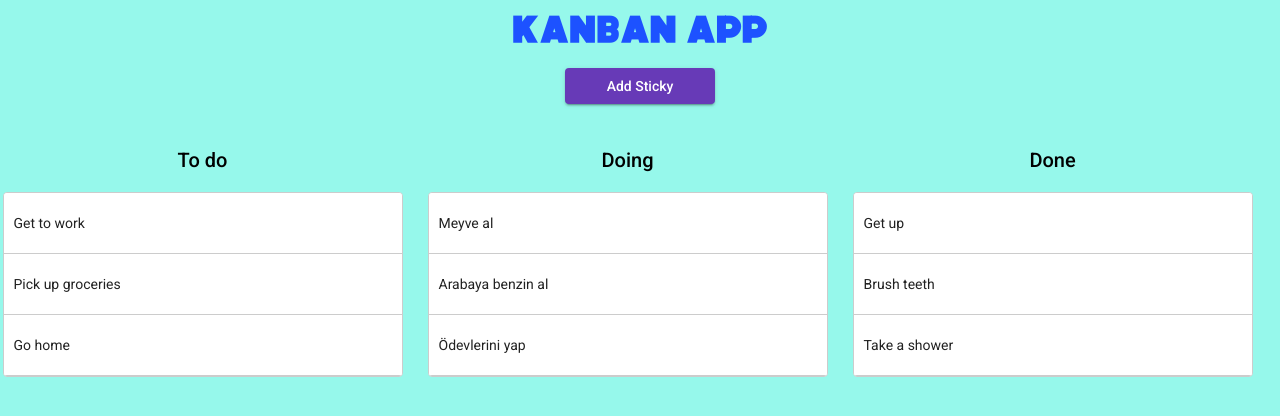
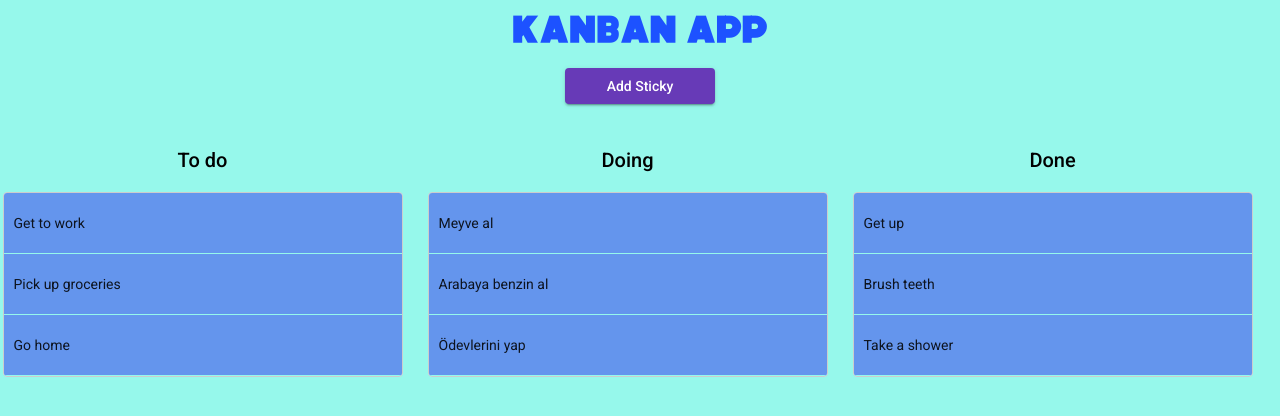
Before and after one commit to asimkaya/KanbanApp, an Angular app: page / in a window 1280 px wide. Shown: the top 416 px of the page. Built offline with nearby package versions, Linux system fonts and the light colour scheme.

Commit message:
background color changed

```diff
--- a/src/app/kanban/kanban.component.scss
+++ b/src/app/kanban/kanban.component.scss
@@ -27,7 +27,7 @@ main {
         }
         .example-box {
             padding: 20px 10px;
-            border-bottom: solid 1px #ccc;
+            border-bottom: solid 1px rgb(150, 248, 235);
             color: rgba(0, 0, 0, 0.87);
             display: flex;
             flex-direction: row;
@@ -37,6 +37,7 @@ main {
             cursor: move;
             background: white;
             font-size: 14px;
+            background-color: rgb(100 149 237);
         }
     }
 
```
